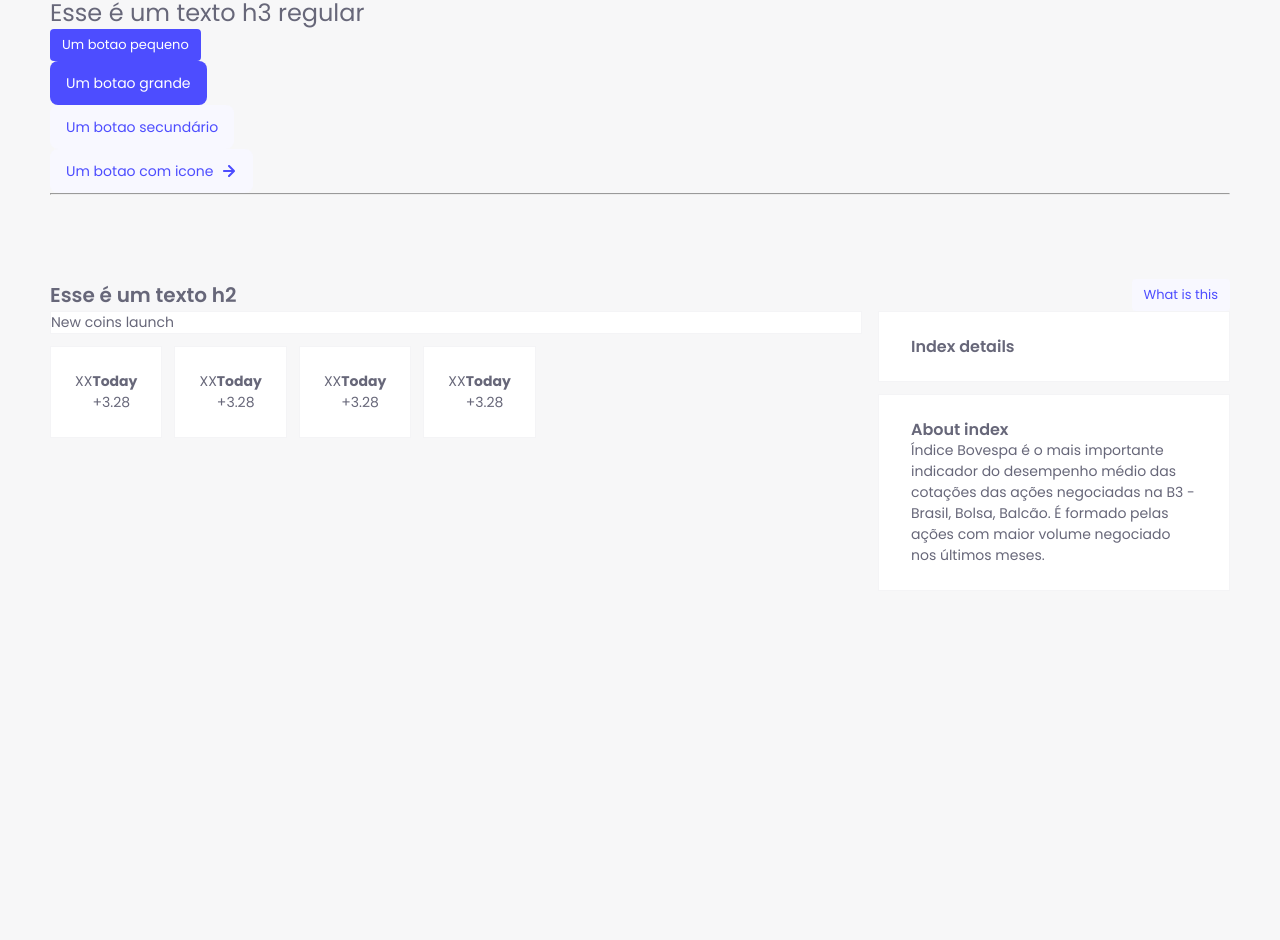
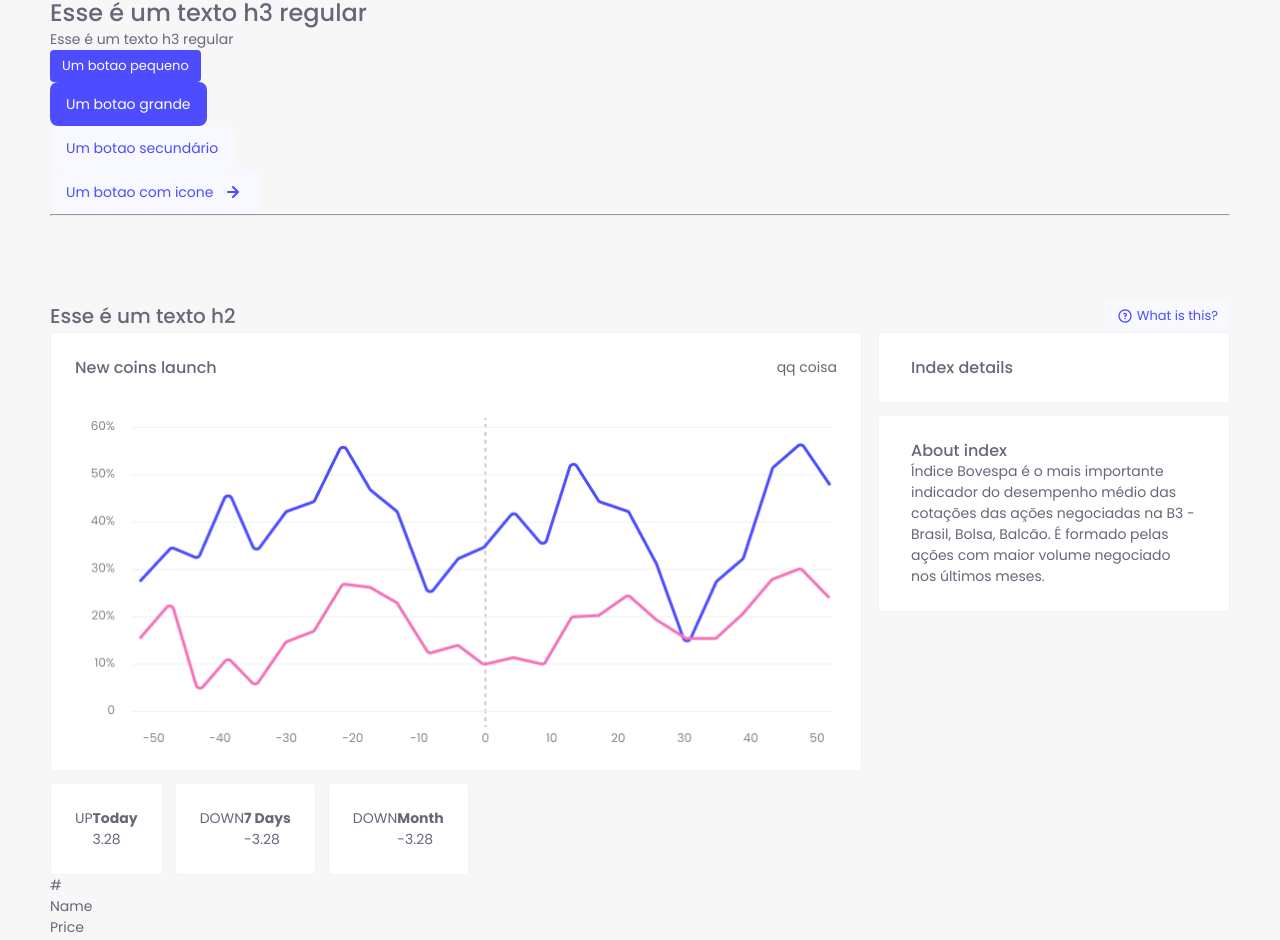
Before and after one commit to criptonalytica/cryptonalytica, a Nuxt app: page / in a window 1280 px wide. Shown: the part 164-1104 px from the top of the page. Before the commit the page ends 800 px from the top, so only its background shows below. Built offline with nearby package versions, Linux system fonts and the light colour scheme.

Commit message:
vai thalison

```diff
--- a/assets/scss/_basics.scss
+++ b/assets/scss/_basics.scss
@@ -21,7 +21,10 @@ a {
 	color: inherit;
 }
 
-img {display: block}
+img {
+  display: block;
+  max-width: 100%;
+}
 
 //
 // Input Defaults
--- a/assets/scss/main.scss
+++ b/assets/scss/main.scss
@@ -19,10 +19,17 @@ body {
 .box, .card {
     background: white;
     border: var(--border-grey-1);
-    &.h32 {padding-left: 32px; padding-right: 32px;}
-    &.h24 {padding-left: 24px; padding-right: 24px;}
-    &.v24 {padding-top: 24px; padding-bottom: 24px;}
-    &.v16 {padding-top: 16px; padding-bottom: 16px;}
+    border-radius: var(--border-radius-xs);
+    padding: var(--spacing-m);
+
+    &.h32 {padding-left: var(--spacing-l); padding-right: var(--spacing-l);}
+    &.h24 {padding-left: var(--spacing-m); padding-right: var(--spacing-m);}
+    &.v24 {padding-top: var(--spacing-m); padding-bottom: var(--spacing-m);}
+    &.v16 {padding-top: var(--spacing-xs); padding-bottom: var(--spacing-xs);}
+
+    .card-title {
+        margin-bottom: var(--spacing-m);
+    }
 }
 
 //
--- a/components/designsystem/nButton.vue
+++ b/components/ds/nButton.vue
@@ -85,7 +85,11 @@ button {
   }
 
   .icon {
-    img {margin: -4px;}
+    img {
+      // margin: -4px;
+      max-width: 100%;
+      height: auto;
+    }
     // remove spacing around image
   }
 
@@ -121,6 +125,10 @@ button {
     padding: 0 var(--spacing-2-xs);
     border-radius: var(--border-radius-xs);
     font-size: var(--text-s12-font-size);
+    .icon {
+      max-width: 16px;
+
+    }
   }
 
   &.medium {
--- a/components/nText.vue
+++ b/components/ds/nText.vue
@@ -45,10 +45,10 @@ export default {
     // Header
     h1, h2, h3, h4, h5, h6 {
         line-height: var(--text-h-line-height);
-        font-weight: var(--text-weight-bold);
+        font-weight: var(--text-weight-medium);
         color: inherit;
         .regular & {font-weight: var(--text-weight-regular);}
-        .medium & {font-weight: var(--text-weight-medium);}
+        .bold & {font-weight: var(--text-weight-bold);}
     }
 
     .regular {font-weight: var(--text-weight-regular);}
--- a/nuxt.config.js
+++ b/nuxt.config.js
@@ -28,7 +28,10 @@ export default {
   ],
 
   // Auto import components: https://go.nuxtjs.dev/config-components
-  components: true,
+  components: [
+    '~/components',
+    '~/components/ds',
+  ],
 
   // Modules for dev and build (recommended): https://go.nuxtjs.dev/config-modules
   buildModules: [
--- a/pages/index.vue
+++ b/pages/index.vue
@@ -5,7 +5,9 @@
       <main class="container">
           <n-text type="h1">Esse é um texto h1</n-text>
           <n-text type="h2">Esse é um texto h2</n-text>
-          <n-text type="h3" weight="regular">Esse é um texto h3 regular</n-text>
+          <n-text type="h3">Esse é um texto h3 regular</n-text>
+
+          <n-text>Esse é um texto h3 regular</n-text>
 
 
           <n-button>Um botao pequeno</n-button>
@@ -16,23 +18,33 @@
           <hr>
           <br><br><br><br>
 
+
         <section id="new-coins-index">
-            <div class="top-box flex between middle">
+            <div class="session-title flex between middle">
                 <n-text type="h4">Esse é um texto h2</n-text>
-                <n-button size="small" hierarchy="secondary">What is this</n-button>
+                <n-button size="small" hierarchy="secondary" icon="question-circle">What is this?</n-button>
             </div>
 
             <section class="flex gap-spacing-xs">
                 <section class="flex column gap-spacing-2-xs flex-1">
                     <section id="new-coins-launch" class="card w100">
-                        New coins launch
+                        <div class="card-title flex middle between">
+                            <n-text type="h6" weight="medium">New coins launch</n-text>
+                            <div>qq coisa</div>
+                        </div>
+
+                        <img src="~/assets/img/fake-chart-coins.png" alt="fake">
+
                     </section>
                     <section id="new-coins-numbers" class="flex gap-spacing-2-xs">
-                        <div v-for="x in [1,2,3,4]" class="flex card card h24 v24">
-                            <div class="icon">XX</div>
+                        <div v-for="item in indexHighlights" class="flex card card h24 v24">
+                            <div class="icon">
+                                <span v-if="item.value > 0">UP</span>
+                                <span v-else>DOWN</span>
+                            </div>
                             <div class="text">
-                                <h4>Today</h4>
-                                <span class="number up">+3.28</span>
+                                <h4>{{item.title}}</h4>
+                                <span class="number up">{{item.value}}</span>
                             </div>
                         </div>
                     </section>
@@ -50,21 +62,50 @@
                 </section>
             </section>
 
+            <div v-for="x in tableQualquer.thead">
+                {{x}}
+            </div>
+
+            <div v-for="item in tableQualquer.tbody">
+                {{item.price}}
+                {{item.name}}
+            </div>
+
         </section>
       </main>
     </section>
 </template>
 
 <script>
-import Header from '../components/Header.vue'
-
-import nButton from '../components/designsystem/nButton.vue'
+// Não precisa, o nuxt importa automatico
+// import Header from '../components/Header.vue'
 
 export default {
-    components: {
+    /*components: {
         Header,
-        nButton,
-    },
+    },*/
+
+    data() {
+        return {
+            indexHighlights: [
+                {title: 'Today', value: '3.28'},
+                {title: '7 Days', value: '-3.28'},
+                {title: 'Month', value: '-3.28'}
+            ],
+
+            tableQualquer: {
+                thead: [
+                    '#', 'Name', 'Price', '24h'
+                ],
+                tbody: [
+                    {ranking: '01', name: 'Woo network', price: '118.00', '24h': '+2.32%'},
+                    {ranking: '02', name: 'Acala Token', price: '118.00', '24h': '+2.32%'},
+                ]
+            }
+        }
+    }
+
+
 
 }
 </script>
@@ -73,4 +114,10 @@ export default {
     #index-info {
         max-width: 352px;
     }
+
+    #new-coins-launch {
+        .card-title {
+            margin-bottom: var(--spacing-xl);
+        }
+    }
 </style>
```
Also changed, not shown: components/Header.vue (+6 -6 lines), assets/img/fake-chart-coins.png (added), 1 other file (tests, documents, lock files or other folders).
